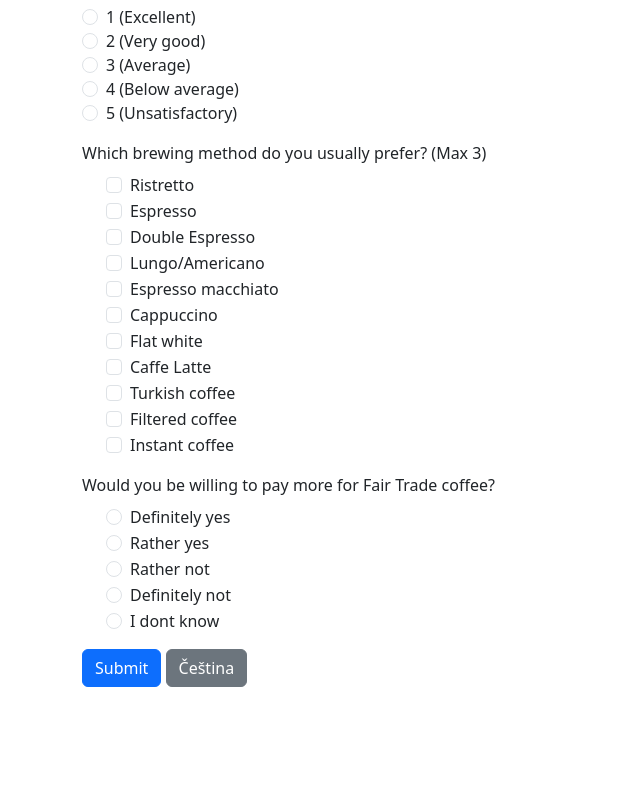
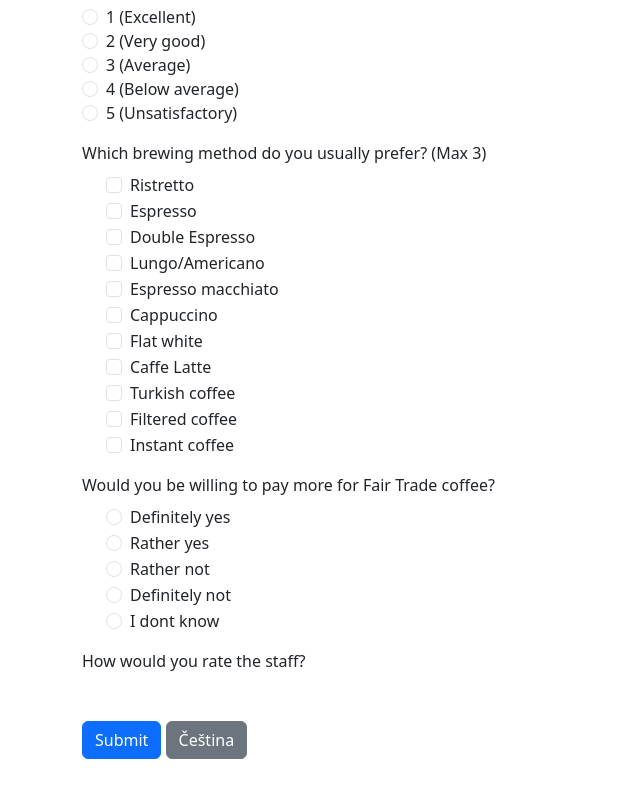
Before and after one commit to Nitroma-Mars/Spa00-project, a plain HTML site: page index.html in a window 1280 px wide. Shown: the part 107-904 px from the top of the page, without its empty margins (0-640 px from the left). Before the commit the page ends 834 px from the top, so only its background shows below. Drawn offline with nearby package versions, Linux system fonts and the light colour scheme.

Commit message:
Update index.html

```diff
--- a/index.html
+++ b/index.html
@@ -37,6 +37,11 @@
     </div>
 
     <div class="mb-3">
+		  <label class="form-label" data-i18n="q5">How would you rate the staff?</label>
+		  <div id="q5" class="form-check"></div>
+	  </div>
+
+    <div class="mb-3">
       <button id="submitBtn" class="btn btn-primary">Submit</button>
       <button id="langSwitch" class="btn btn-secondary" data-i18n="button">Čeština</button>
     </div>
```
